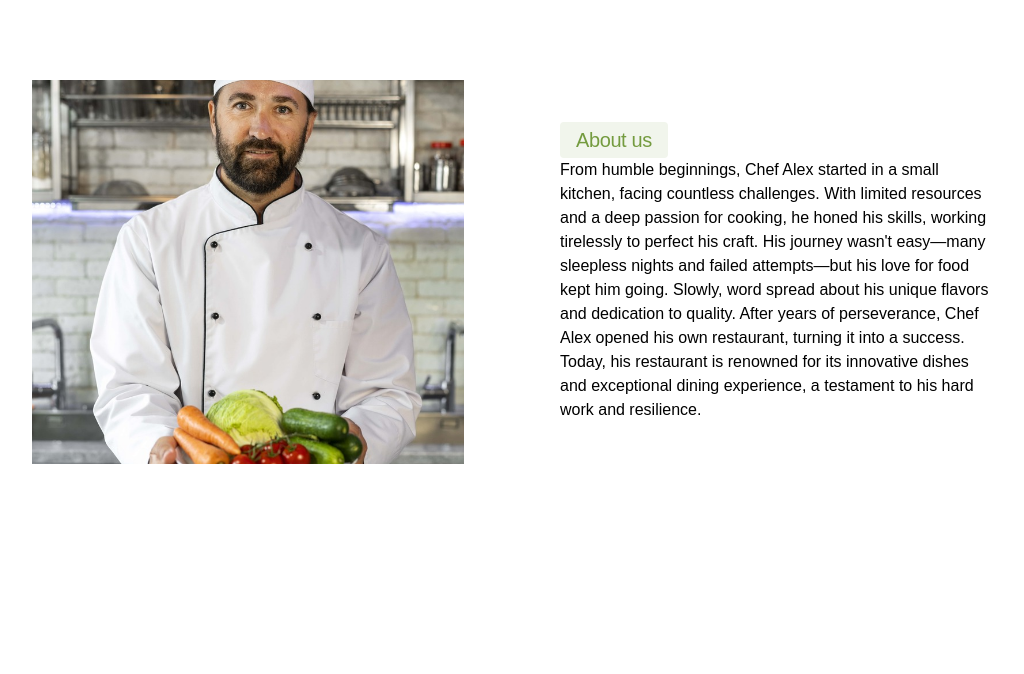
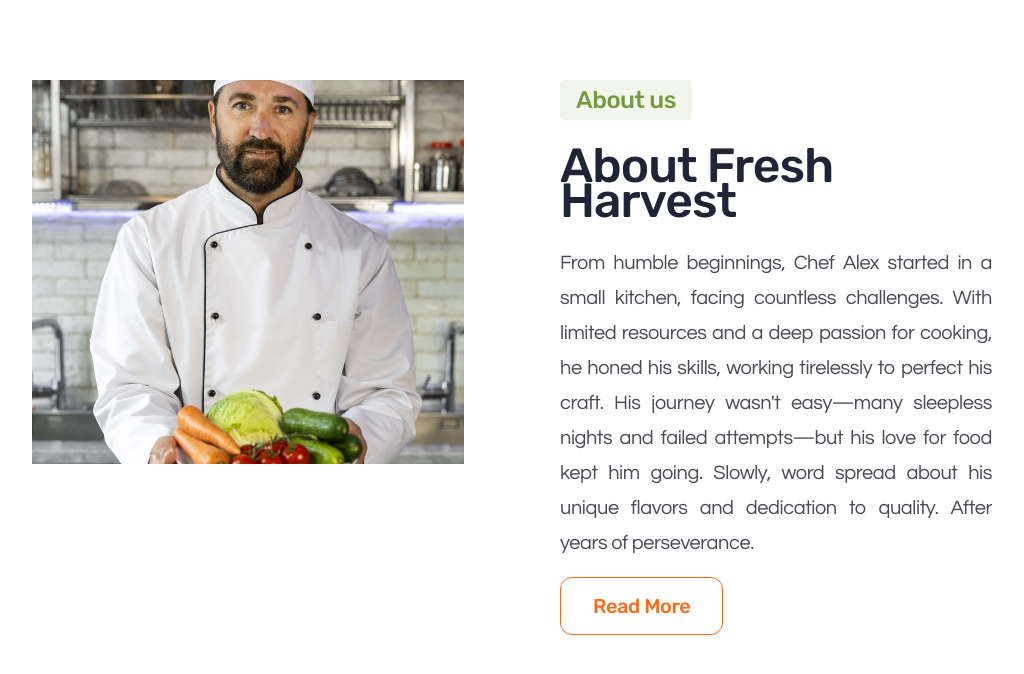
Before and after one commit to dmsumon2020/fresh-harvest, a Next.js app: page / in a window 1280 px wide. Shown: the top 674 px of the page, without its empty margins (128-1152 px from the left). Built offline with nearby package versions, Linux system fonts and the light colour scheme.

Commit message:
added button

```diff
--- a/src/app/globals.css
+++ b/src/app/globals.css
@@ -20,7 +20,27 @@
 }*/
 
 body {
-  /* background: var(--background);
-  color: var(--foreground); */
-  font-family: Arial, Helvetica, sans-serif;
+  font-family: var(--font-questrial), sans-serif;
+  font-weight: 400;
+  font-size: 20px;
+  line-height: 35px;
+  letter-spacing: -0.02em;
+  color: #4a4a52;
 }
+
+h1,
+h2,
+h3,
+h4,
+h5,
+h6 {
+  font-family: var(--font-rubik), sans-serif;
+  color: #212337;
+}
+.rubik-font-class {
+  font-family: var(--font-rubik), sans-serif;
+}
+
+.subheading {
+  color: #749b3f;
+}
--- a/src/app/layout.js
+++ b/src/app/layout.js
@@ -1,4 +1,4 @@
-import { Geist, Geist_Mono } from "next/font/google";
+import { Geist, Geist_Mono, Questrial, Rubik } from "next/font/google";
 import "./globals.css";
 
 const geistSans = Geist({
@@ -11,6 +11,19 @@ const geistMono = Geist_Mono({
   subsets: ["latin"],
 });
 
+const rubik = Rubik({
+  variable: "--font-rubik",
+  subsets: ["latin"],
+  weight: ["300", "400", "500", "700", "900"],
+  style: ["normal", "italic"],
+});
+
+const questrial = Questrial({
+  weight: "400",
+  subsets: ["latin"],
+  variable: "--font-questrial",
+});
+
 export const metadata = {
   title: "Create Next App",
   description: "Generated by create next app",
@@ -20,7 +33,7 @@ export default function RootLayout({ children }) {
   return (
     <html lang="en">
       <body
-        className={`${geistSans.variable} ${geistMono.variable} antialiased`}
+        className={`${geistSans.variable} ${geistMono.variable} ${rubik.variable} ${questrial.variable} antialiased font-questrial`}
       >
         {children}
       </body>
--- /dev/null
+++ b/src/components/Button/Button.jsx
@@ -0,0 +1,14 @@
+import Link from "next/link";
+
+export default function Button({ text }) {
+  return (
+    <Link href="/about">
+      <span
+        className="text-[#FF6A1A] border border-[#FF6A1A] rounded-xl px-8 py-4 font-medium rubik-font-class"
+        style={{ letterSpacing: "-0.02em" }}
+      >
+        {text}
+      </span>
+    </Link>
+  );
+}
--- /dev/null
+++ b/src/components/Heading/Heading.jsx
@@ -0,0 +1,5 @@
+export default function Heading({ title }) {
+  return (
+    <h2 className="text-[48px] font-medium tracking-[-0.02em] my-7">{title}</h2>
+  );
+}
--- a/src/components/HomePage/About.jsx
+++ b/src/components/HomePage/About.jsx
@@ -1,11 +1,13 @@
 import Image from "next/image";
 import Subheading from "../Subheading/Subheading";
+import Heading from "../Heading/Heading";
+import Button from "../Button/Button";
 
 export default function About() {
   return (
     <section>
       <div className="w-11/12 md:w-9/12 mx-auto flex flex-col lg:flex-row gap-10 lg:gap-24 py-20">
-        <div className="chef-image flex-1 relative h-96">
+        <div className="flex-1 relative h-96">
           <Image
             fill
             alt="Person image"
@@ -16,18 +18,17 @@ export default function About() {
         <div className="my-story flex-1">
           <div className="flex flex-col justify-center items-start h-full">
             <Subheading title="About us" />
-            <p className="">
+            <Heading title={"About Fresh Harvest"} />
+            <p className="text-justify mb-7">
               From humble beginnings, Chef Alex started in a small kitchen,
               facing countless challenges. With limited resources and a deep
               passion for cooking, he honed his skills, working tirelessly to
               perfect his craft. His journey wasn't easy—many sleepless nights
               and failed attempts—but his love for food kept him going. Slowly,
               word spread about his unique flavors and dedication to quality.
-              After years of perseverance, Chef Alex opened his own restaurant,
-              turning it into a success. Today, his restaurant is renowned for
-              its innovative dishes and exceptional dining experience, a
-              testament to his hard work and resilience.
+              After years of perseverance.
             </p>
+            <Button text={"Read More"} />
           </div>
         </div>
       </div>
--- a/src/components/Subheading/Subheading.jsx
+++ b/src/components/Subheading/Subheading.jsx
@@ -1,7 +1,7 @@
 export default function Subheading({ title }) {
   return (
     <h3
-      className="bg-[#f1f5ec] text-[#749B3F] inline-block px-4 py-1 rounded text-xl font-medium"
+      className="bg-[#f1f5ec] subheading inline-block px-4 py-1 rounded text-2xl font-medium"
       style={{ letterSpacing: "-0.02em" }}
     >
       {title}
```
